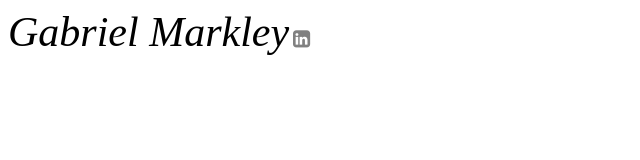
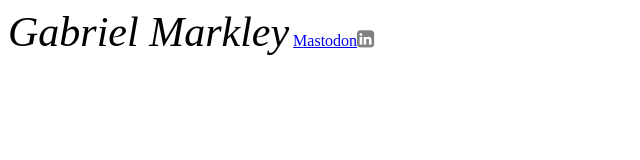
Before and after one commit to gmarkley-VI/gmarkley-VI.github.io, a plain HTML site: page index.html in a window 1280 px wide. Shown: the whole page, without its empty margins (0-640 px from the left). Drawn offline with Linux system fonts and the light colour scheme.

Commit message:
Update index.html
Added my <a rel="me" href="https://techhub.social/@gabrielmarkley">Mastodon</a> Link

```diff
--- a/index.html
+++ b/index.html
@@ -8,6 +8,7 @@
     <meta name="viewport" content="width=device-width, initial-scale=1">
 </head>
 <body>
-    <i style="font-size:42px;text-align:center">Gabriel Markley</i> <a href="https://linkedin.com/in/gabrielmarkley/"><i style="font-size:20px;color: gray;" class="fa">&#xf08c; </i></a>
+    <i style="font-size:42px;text-align:center">Gabriel Markley</i> <a href="https://linkedin.com/in/gabrielmarkley/"><a rel="me" href="https://techhub.social/@gabrielmarkley">Mastodon</a><i style="font-size:20px;color: gray;" class="fa">&#xf08c; </i></a>
+
 </body>
 </html>
```
